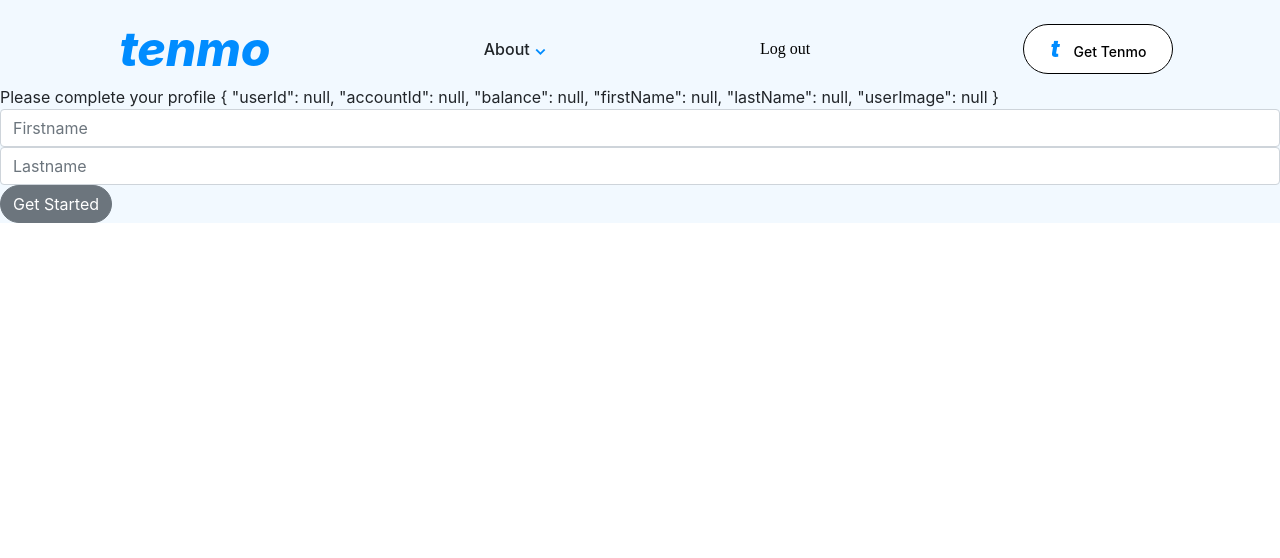
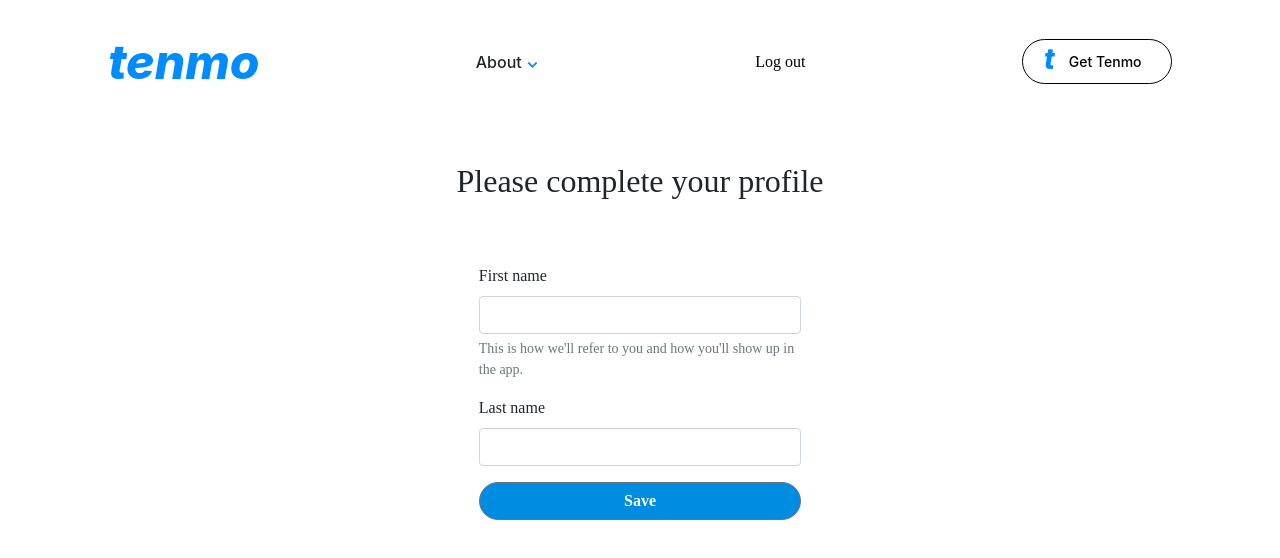
Before and after one commit to matthewkelleher/Payment-Service-Project, a Vue app in the folder capstone/vue/: page /postlogin in a window 1280 px wide. Shown: the top 558 px of the page. Built offline with nearby package versions, Linux system fonts and the light colour scheme; no server answers; sample sign-in values are in the browser's storage.

Commit message:
updated styling on navbar and registration page

```diff
--- a/capstone/vue/src/App.vue
+++ b/capstone/vue/src/App.vue
@@ -1,6 +1,6 @@
 <template>
   <div id="app">
-    <div id="nav" v-if="this.currentRouteName != 'mainpage'" :class="{change_color: scrollPosition > 50}">
+    <div id="nav-two" v-if="this.currentRouteName == 'login' || this.currentRouteName == 'register' || this.currentRouteName == 'postlogin'" :class="{change_color: scrollPosition > 50}">
 
       <router-link style="text-decoration: none" v-bind:to="{ name: 'home' }"><span id="tenmo-image" v-on:click="payClicked()" style="vertical-align:middle; color: rgba(0,140,255); font-size: 48px" >tenmo</span></router-link>
       <div class="dropdown">
@@ -12,8 +12,24 @@
       <router-link style="text-decoration: none" v-bind:to="{ name: 'login' }" v-if="$store.state.token == ''"><span class="navitem" >Log in</span></router-link>
 
       <router-link style="text-decoration: none" v-bind:to="{ name: 'register'}">
-      <b-button pill id="get-tenmo" v-on:click="payClicked()" title="Get TEnmo"><span id="get-tenmo-inner"><span class="logo-t">t</span>&emsp;Get Tenmo</span></b-button></router-link>
+      <b-button pill id="get-tenmo" v-on:click="payClicked()" title="Get TEnmo"><span id="get-tenmo-inner"><span class="logo-t">t</span>&emsp;<span class="get-tenmo-text">Get Tenmo</span></span></b-button></router-link>
     </div>
+    <div id="nav" v-else-if="this.currentRouteName != 'mainpage'" :class="{change_color: scrollPosition > 50}">
+
+      <router-link style="text-decoration: none" v-bind:to="{ name: 'home' }"><span id="tenmo-image" v-on:click="payClicked()" style="vertical-align:middle; color: rgba(0,140,255); font-size: 48px" >tenmo</span></router-link>
+      <div class="dropdown">
+        <div class="within-dropdown">About <span class="v-thing" style="vertical-align: baseline">⌄</span>
+        <div class="dropdown-content">
+        <div id="first-item-container"><span id="first-item">Why?</span></div>
+        <div id="second-item-container"><span id="second-item">Why not?</span></div></div></div></div>
+      <router-link style="text-decoration: none" v-bind:to="{ name: 'logout' }"  v-if="$store.state.token != ''"><span class="navitem">Log out</span></router-link>
+      <router-link style="text-decoration: none" v-bind:to="{ name: 'login' }" v-if="$store.state.token == ''"><span class="navitem" >Log in</span></router-link>
+
+      <router-link style="text-decoration: none" v-bind:to="{ name: 'register'}">
+      <b-button pill id="get-tenmo" v-on:click="payClicked()" title="Get TEnmo"><span id="get-tenmo-inner"><span class="logo-t">t</span>&emsp;<span class="get-tenmo-text">Get Tenmo</span></span></b-button></router-link>
+    </div>
+
+
     <router-view />
   </div>
 </template>
@@ -35,7 +51,7 @@ export default {
   },
   methods: {
     payClicked() {
-      this.$store.commit("PAY_CLICKED", false);
+    this.$store.commit("PAY_CLICKED", false);
     this.$store.commit("SHOW_STATEMENTS", false);
     this.$store.commit("SHOW_PENDING", false);
     this.$store.commit("SHOW_USER_SEARCH", false);
@@ -66,19 +82,37 @@ html, body {
 #app {
 
   background-color: rgb(242,249,255);
+
 }
 #nav {
   position: sticky;
   justify-content: space-around;
-  margin-left: 5%;
+  margin-left: 10%;
+
   margin-right: 20%;
   display: flex;
-  padding-top: 1%;
+  padding-top: 2%;
   align-items: center;
-  padding-left: 1%;
-  top: 0;
-  margin: 0;
+
+
   z-index: 5;
+
+
+}
+
+#nav-two {
+
+  justify-content: space-around;
+
+  background-color: white;
+
+  display: flex;
+  padding-top: 2%;
+  align-items: center;
+
+
+
+
 
 }
 
@@ -101,11 +135,11 @@ a:hover {
 #get-tenmo {
   background-color: white;
   color: black;
-  font-size: 12px;
-  display: inline;
   width: 150px!important;
-  border: 1px solid black!important;
-  max-height: 50px!important;
+  max-height: 45px;
+
+  border: 1.5px solid black!important;
+
 }
 
 #get-tenmo:hover {
@@ -118,6 +152,7 @@ a:hover {
   font-weight: 800;
   font-size: 30px;
   font-style: italic;
+
 
 
 }
@@ -135,18 +170,23 @@ a:hover {
 
 .logo-t {
   color: rgba(0,140,255);
-  font-size: 24px;
+  font-size: 28px;
   font-weight: 800;
   font-style: italic;
-  vertical-align: baseline;
+  position: relative;
+  top: 2px;
 
 }
 
 #get-tenmo-inner {
-  text-align: center;
+
 
   font-weight: 500;
   font-size: 14px;
+  position: relative;
+  top: -10px;
+  left: -4px;
+
 }
 
 .dropdown:hover .dropdown-content {
@@ -155,10 +195,7 @@ a:hover {
   font-family: "Athletics"}
 
 
-#first-item-container {
 
-
-}
 
 
 #first-item {
@@ -208,4 +245,9 @@ a:hover {
 .change_color {
   background-color: white;
 }
+
+#get-tenmo-text {
+  position: relative;
+  top: 100!;
+}
 </style>
--- a/capstone/vue/src/components/MainBody.vue
+++ b/capstone/vue/src/components/MainBody.vue
@@ -90,7 +90,8 @@
 </div>
 
 <div v-if="this.$store.state.showPending == true && this.pendingTransfers.length == 0" class="pending-statements">
-<h3 id="pending-header">Incomplete</h3></div>
+<h3 id="pending-header">Incomplete</h3>
+<p>You have no pending transactions.</p></div>
 
   <div v-if="this.$store.state.showUserSearch == true" class="userSearch">
     <h3>Search</h3>
@@ -231,6 +232,7 @@ methods: {
 
   pushToTransfer(input) {
     this.toUserName = input;
+    this.search = '';
     this.$store.state.showUserSearch = false;
     this.$store.state.payClicked = true;
 
--- a/capstone/vue/src/views/Login.vue
+++ b/capstone/vue/src/views/Login.vue
@@ -1,6 +1,6 @@
 <template>
   <div id="login-page">
-    <span id="headline"><h2 style="text-align:center">Sign in to Tenmo</h2></span>
+    <div id="headline"><h2 style="text-align:center">Sign in to Tenmo</h2></div>
     <div v-if="this.invalidCredentials == true" class="alert alert-danger" style="text-align: center">Your username or password was incorrect.</div>
     <b-form @submit.prevent="login" class="login-form">
       <b-form-group
@@ -83,7 +83,7 @@ export default {
 .login-form {
   height: 25%;
   width: 25%;
-  margin-top: 10%;
+  margin-top: 5%;
   margin-left: auto;
   margin-right: auto;
   width: 33%;
@@ -142,6 +142,7 @@ h2 {
 
 #username-input {
 font-variant: all-small-caps;
+
 }
 
 #password-input {
@@ -153,4 +154,9 @@ font-variant: all-small-caps;
   display: flex;
   justify-content: space-between;
 }
+
+#headline {
+  padding-top: 5%;
+}
+
 </style>
--- a/capstone/vue/src/views/PostLogin.vue
+++ b/capstone/vue/src/views/PostLogin.vue
@@ -1,15 +1,30 @@
 <template>
 
-  <div>
+  <div class="postlogin">
 
   <div v-if="this.$store.state.activeUser.hasProfile != true">
-Please complete your profile
+<div class="headline-container">
+<span id="headline"><h2 style="text-align:center">Please complete your profile</h2></span>
+</div>
+<b-form id="username-form" @submit.prevent="setName">
+  <b-form-group
+        id="username-input"
+        label="First name"
+        label-for="input-1"
+        description="This is how we'll refer to you and how you'll show up in the app."
+        >
+<b-form-input id="input-1" v-model="enterUser.firstName" required></b-form-input>
+</b-form-group>
+<b-form-group
+        id="username-input"
+        label="Last name"
+        label-for="input-1"
+        >
+<b-form-input id="input-2" v-model="enterUser.lastName" required></b-form-input>
+</b-form-group>
+<b-button pill type="submit" class="get-going-button">Save</b-button>
 
-{{enterUser}}
-<b-form-input placeholder="Firstname" v-model="enterUser.firstName"></b-form-input>
-<b-form-input placeholder="Lastname" v-model="enterUser.lastName"></b-form-input>
-<b-button pill v-on:click="setName()">Get Started</b-button>
-
+</b-form>
 </div>
 
 <div v-if="user.firstname != null">
@@ -83,4 +98,36 @@ restartIt() {
 
 <style>
 
+.postlogin {
+  font-family: "Athletics";
+  background-color: white!important;
+}
+#username-form {
+  height: 25%;
+  width: 25%;
+  margin-top: 5%;
+  margin-left: auto;
+  margin-right: auto;
+  width: 33%;
+  height: 25%;
+
+  vertical-align: middle;
+  padding: 50px;
+  padding-top: 0;
+  box-sizing: border-box;
+  outline: none;
+
+
+}
+
+.get-going-button {
+  width: 100%;
+  background-color: rgba(0,140,225)!important;
+  font-weight: bold!important;
+}
+
+.headline-container {
+  vertical-align: middle;
+  padding-top: 5%;
+}
 </style>
--- a/capstone/vue/src/views/Register.vue
+++ b/capstone/vue/src/views/Register.vue
@@ -1,17 +1,21 @@
 <template>
   <div id="register" class="text-center">
+    <div id="headline-container">
+    <h2 style="text align: center">Create Account</h2>
+    </div>
     <div>
       <b-container fluid>
     <b-form @submit.prevent="register" class="register-form">
-      <h1 class="h3 mb-3 font-weight-normal">Create Account</h1>
+
 
 
       <b-form-group id="username-group"
-      label-for="username">
+      label-for="username"
+      label="Username">
       <b-form-input
 
         id="username"
-        placeholder="Username"
+
         v-model="user.username"
         required
 
@@ -19,24 +23,28 @@
       </b-form-group>
 
       <b-form-group
-      label-for="password">
+      id="password-group"
+      label-for="password"
+      label="Password">
       <b-form-input
 
         id="password"
 
-        placeholder="Password"
+
         v-model="user.password"
         required
 
       ></b-form-input>
       </b-form-group>
       <b-form-group
-       label-for="confirm-password">
+      id="confirm-group"
+       label-for="confirm-password"
+       label="Confirm Password">
       <b-form-input
 
         id="confirm-password"
 
-        placeholder="Confirm Password"
+
         v-model="user.confirmPassword"
         required
 
@@ -44,7 +52,7 @@
       </b-form-group>
 
       <b-button pill type="submit" variant="primary">
-        Create Account
+        Get Started
       </b-button>
     </b-form>
       </b-container>
@@ -95,7 +103,7 @@ export default {
               this.$router.push({
                 path: '/login',
                 query: { registration: 'success' },
-              }), 3000);
+              }), 1500);
 
             }
           })
@@ -103,7 +111,7 @@ export default {
             const response = error.response;
             this.registrationErrors = true;
             if (response.status === 400) {
-              this.registrationErrorMsg = 'Bad Request: Validation Errors';
+              this.registrationErrorMsg = 'An account with this name already exists.';
             }
           });
       }
@@ -120,7 +128,7 @@ export default {
 .register-form {
 height: 25%;
   width: 25%;
-  margin-top: 10%;
+  margin-top: 5%;
   margin-left: auto;
   margin-right: auto;
   width: 33%;
@@ -138,14 +146,24 @@ height: 25%;
   background-color: white;
 }
 
+
 #username {
-
 background-color: rgb(243, 241, 241);
 border-top: none;
 border-right: none;
 border-left: none;
+}
 
+#username:focus {
+  border-color: none !important;
+  box-shadow: none;
 }
+
+#password:focus {
+  border-color: none !important;
+  box-shadow: none;
+}
+
 
 #password {
 background-color: rgb(243, 241, 241);
@@ -161,4 +179,26 @@ border-right: none;
 border-left: none;
 }
 
+#confirm-password:focus {
+  border-color: none !important;
+  box-shadow: none;
+}
+
+#username-group {
+font-variant: all-small-caps;
+}
+
+#password-group {
+  font-variant: all-small-caps;
+}
+
+#confirm-group {
+  font-variant: all-small-caps;
+}
+
+#headline-container {
+  padding-top: 5%;
+}
+
+
 </style>
```
Also changed, not shown: capstone/vue/public/Get_the_venmo_app_-_desktop.webp (added), capstone/vue/public/Spend___shop.webp (added).
